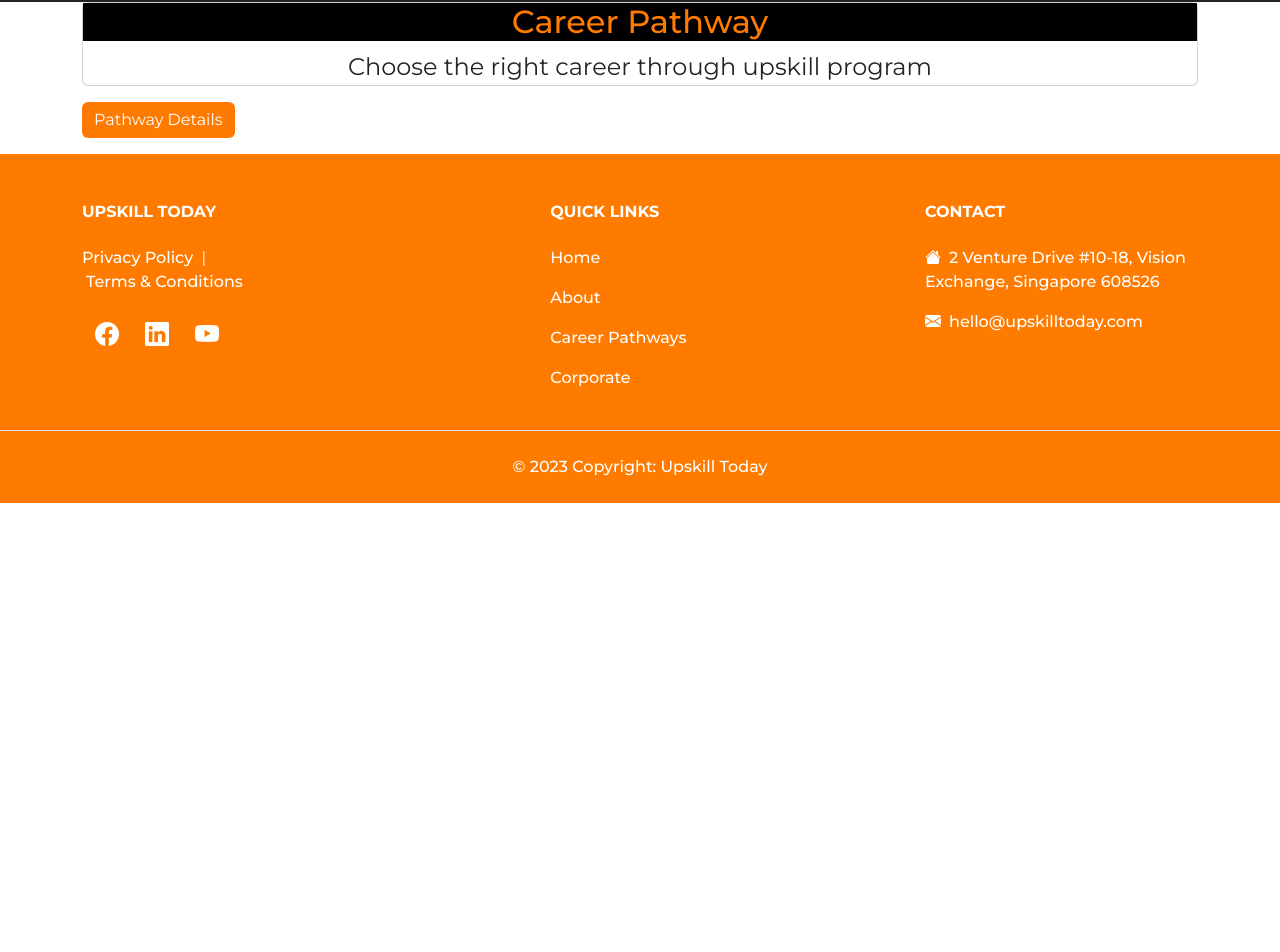
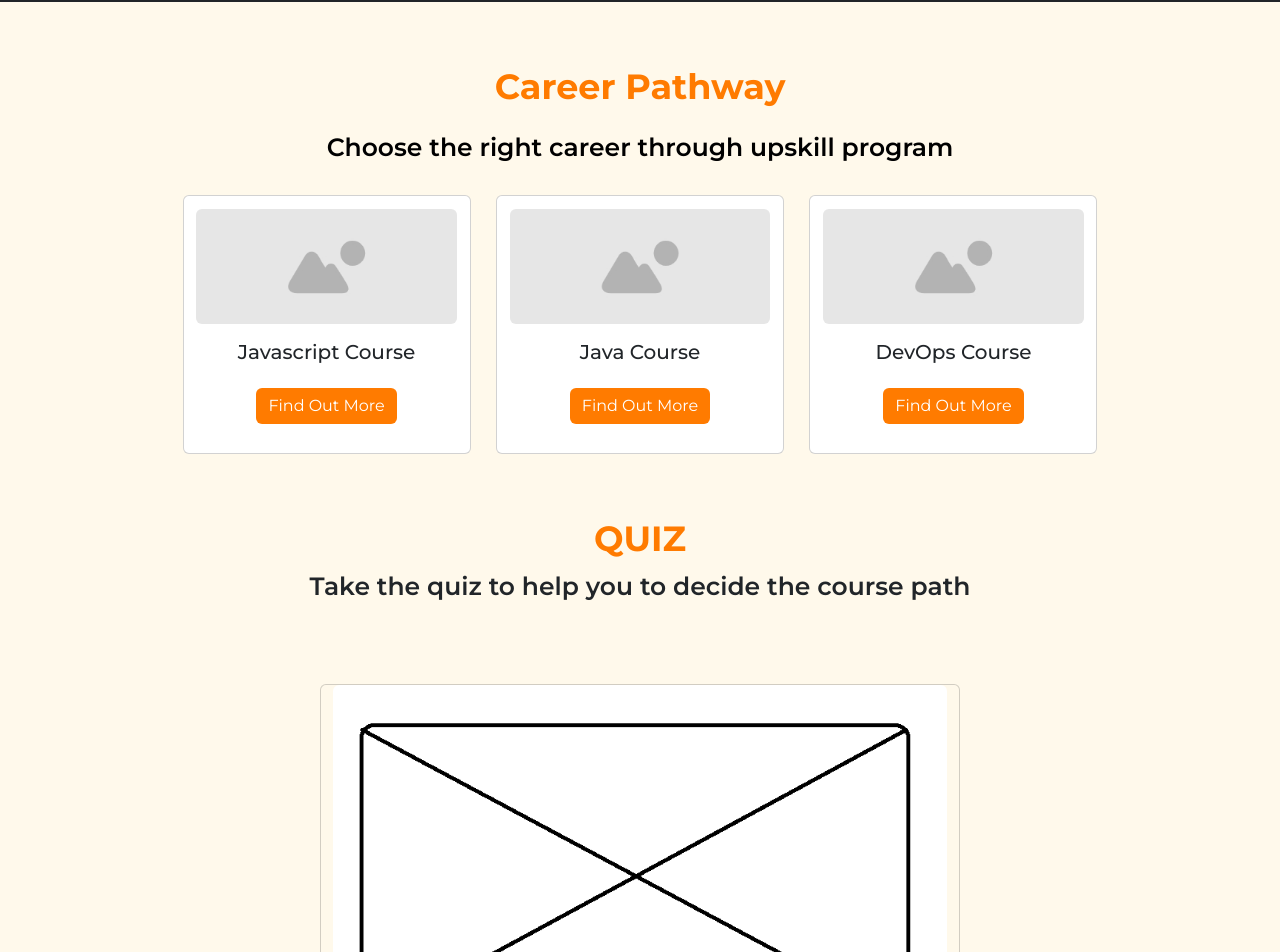
Before and after one commit to Chiang-Yong/Upskill-Today-1, a React (Create React App) app: page /CareerPathway in a window 1280 px wide. Shown: the part 84-1036 px from the top of the page. Before the commit the page ends 800 px from the top, so only its background shows below. Built offline with nearby package versions, Linux system fonts and the light colour scheme.

Commit message:
Update Career Pathway pages

```diff
--- a/src/pages/CareerPathway/CareerPathway.js
+++ b/src/pages/CareerPathway/CareerPathway.js
@@ -1,25 +1,124 @@
 import React from "react";
-import { Container, Button, Card } from "react-bootstrap";
+import { Container, Button, Card, Carousel, Row } from "react-bootstrap";
+import Placeholder from "../../images/placeholder.jpg";
+import Quiz from "./Quiz";
 
 const CPStyle = {
+  container: {
+    paddingTop: "5%",
+    backgroundColor: "#fff9eb",
+  },
+
   button: {
     backgroundColor: "#ff7b00",
     color: "#fff",
     border: "none",
     outline: "none",
   },
+
+  card_title: {
+    color: "#ff7b00",
+    backgroundColor: "#fff9eb",
+    fontWeight: 800,
+    fontSize: "35px",
+  },
+
+  card_text: {
+    color: "black",
+    fontWeight: 600,
+    fontSize: "25px",
+    paddingTop: "1%",
+    paddingBottom: "1%",
+  },
+
+  card: {
+    width: "18rem",
+    padding: "1%",
+    marginLeft: "1%",
+    marginRight: "1%",
+    marginBottom: "5%",
+  },
 };
 
 const CareerPathway = () => {
   return (
-    <Container>
-      <Card>
-        <Card.Title className="d-flex justify-content-center fs-2" style={{color:'#ff7b00', backgroundColor:'#000'}}>Career Pathway</Card.Title>
-        <Card.Text className="d-flex justify-content-center fs-4">Choose the right career through upskill program</Card.Text>
-      </Card>
-      <Button className='me-auto mt-3 mb-3' size="md" href="/pathwaydetails" style={CPStyle.button}>
+    <Container style={CPStyle.container} fluid>
+      <Row>
+        <h1
+          className="d-flex justify-content-center"
+          style={CPStyle.card_title}
+        >
+          Career Pathway
+        </h1>
+        <p className="d-flex justify-content-center" style={CPStyle.card_text}>
+          Choose the right career through upskill program
+        </p>
+      </Row>
+      <Row xs={1} md={3} className="g-3 d-flex justify-content-center">
+        <Card style={CPStyle.card}>
+          <Card.Img
+            variant="top"
+            src={Placeholder}
+            className="rounded mx-0 d-block"
+            style={{
+              display: " block",
+            }}
+          />
+          <Card.Body>
+            <Card.Title className="d-flex justify-content-center">
+              Javascript Course
+            </Card.Title>
+            <Card.Text className="d-flex justify-content-center"></Card.Text>
+            <Card.Text className="d-flex justify-content-center">
+              <Button style={CPStyle.button}>Find Out More</Button>
+            </Card.Text>
+          </Card.Body>
+        </Card>
+
+        <Card style={CPStyle.card}>
+          <Card.Img
+            variant="top"
+            src={Placeholder}
+            className="rounded mx-0 d-block"
+            style={{
+              display: " block",
+            }}
+          />
+          <Card.Body>
+            <Card.Title className="d-flex justify-content-center">
+              Java Course
+            </Card.Title>
+            <Card.Text className="d-flex justify-content-center"></Card.Text>
+            <Card.Text className="d-flex justify-content-center">
+              <Button style={CPStyle.button}>Find Out More</Button>
+            </Card.Text>
+          </Card.Body>
+        </Card>
+
+        <Card style={CPStyle.card}>
+          <Card.Img
+            variant="top"
+            src={Placeholder}
+            className="rounded mx-0 d-block"
+            style={{
+              display: " block",
+            }}
+          />
+          <Card.Body>
+            <Card.Title className="d-flex justify-content-center">
+              DevOps Course
+            </Card.Title>
+            <Card.Text className="d-flex justify-content-center"></Card.Text>
+            <Card.Text className="d-flex justify-content-center">
+              <Button style={CPStyle.button}>Find Out More</Button>
+            </Card.Text>
+          </Card.Body>
+        </Card>
+      </Row>
+      {/*} <Button className='me-auto mt-3 mb-3' size="md" href="/pathwaydetails" style={CPStyle.button}>
         Pathway Details
-      </Button>
+              </Button> */}
+      <Quiz />
     </Container>
   );
 };
--- /dev/null
+++ b/src/pages/CareerPathway/Quiz.js
@@ -0,0 +1,77 @@
+import React from "react";
+import { Row, Card, Button } from "react-bootstrap";
+import quizplaceholder from "../../images/quizplaceholder.png";
+
+const QuizStyle = {
+  main: {
+    backgroundColor: "#fff9eb",
+    height: "auto",
+    width: "100%",
+  },
+  button: {
+    backgroundColor: "#ff7b00",
+    color: "#fff",
+    border: "none",
+    outline: "none",
+  },
+
+  image: {
+    display: "block",
+    width: "100%",
+    height: "auto",
+    justifyContent:"center",
+    alignItems: "center",
+    marginLeft: "25%",
+
+  },
+
+  title: {
+    fontWeight: 800,
+    fontSize: "35px",
+    color: "#ff7b00",
+  },
+
+  text:{
+    fontWeight: 600,
+    fontSize: "25px",
+  },
+
+  card: {
+    width: "50%",
+    height: "auto",
+    backgroundColor:"#fff9eb",
+    justifyContent: "center",
+  },
+
+  row:{
+    paddingBottom: "5%",
+  }
+};
+
+const Quiz = () => {
+  return (
+    <div className="text-center justify-content-center" style={QuizStyle.main}>
+      <Row style={QuizStyle.row}>
+      <h1 style={QuizStyle.title}>QUIZ</h1>
+      <p style={QuizStyle.text}>Take the quiz to help you to decide the course path</p>
+      </Row>
+      <Row className="text-center justify-content-center" style={QuizStyle.row}>
+        <Card style={QuizStyle.card}>
+          <Card.Img
+            variant="top"
+            src={quizplaceholder}
+            className="text-center justify-content-center rounded mx-0 d-block"
+            style={QuizStyle.image}
+          />
+          <Card.Body>
+            <Card.Text>
+                <Button style={QuizStyle.button}>Submit</Button>
+            </Card.Text>
+          </Card.Body>
+        </Card>
+      </Row>
+    </div>
+  );
+};
+
+export default Quiz;
--- a/src/pages/Contact/Contact.js
+++ b/src/pages/Contact/Contact.js
@@ -4,10 +4,10 @@ import GetInTouch from "./GetInTouch";
 
 const Contact = () => {
   return (
-    <>
+    <div>
       <FAQ />
       <GetInTouch />
-    </>
+    </div>
   );
 };
 
--- a/src/pages/Contact/FAQ.js
+++ b/src/pages/Contact/FAQ.js
@@ -5,7 +5,7 @@ import "./faq.css";
 
 const FAQ = () => {
   return (
-    <Container className="faq">
+    <Container className="faq border rounded-3">
       <h1 className="text-center pt-5 my-5">Most Frequently Ask Questions</h1>
       {FAQData.map((faq) => {
         return (
--- a/src/pages/Contact/GetInTouch.js
+++ b/src/pages/Contact/GetInTouch.js
@@ -80,7 +80,7 @@ const GetInTouch = () => {
             type="submit"
             style={{
               backgroundColor: "#ff7b00",
-              fontWeight:'600',
+              fontWeight: "600",
               border: "none",
               outline: "none",
             }}
--- a/src/pages/Contact/getIntouch.css
+++ b/src/pages/Contact/getIntouch.css
@@ -21,7 +21,7 @@
     font-size: 30px;
     font-weight: 700;
     display:inline-block;
-    margin-left: 10%;
+    margin-left: 7.5%;
 }
 
 .getintouch .card-text {
@@ -32,7 +32,7 @@
     width: 50%;
     margin-bottom: 5%;
     padding: 1%;
-    margin-top: -40%;
+    margin-top: -45%;
     margin-left: 40%;
     position: relative;
     border-width: 5%;
--- a/src/pages/Corporate/Corporate.js
+++ b/src/pages/Corporate/Corporate.js
@@ -16,6 +16,8 @@ const CorpStyle = {
     marginTop: "30px",
   },
 };
+
+
 const Corporate = () => {
   return (
     <div>
--- a/src/pages/PathwayDetails/PathwayDetails.js
+++ b/src/pages/PathwayDetails/PathwayDetails.js
@@ -1,5 +1,6 @@
 import React from "react";
 import { Card, Button, Breadcrumb } from "react-bootstrap";
+import JavaCourse from "./JavaCourse";
 
 const PathwayDetails = () => {
   return (
@@ -15,6 +16,7 @@ const PathwayDetails = () => {
         <Card.Text className='d-flex justify-content-center'><a href='javacourse'>Java Course</a></Card.Text>
         <Card.Text className='d-flex justify-content-center'><a href='javascriptcourse'>Javascript Course</a></Card.Text>
         <Card.Text className='d-flex justify-content-center'><a href='devOpscourse'>DevOps Course</a></Card.Text>
+        <JavaCourse />
       </Card>
      {/* <Button size="lg" href="career-pathway">
         Career Pathway
```
Also changed, not shown: src/images/quizplaceholder.png (added).
